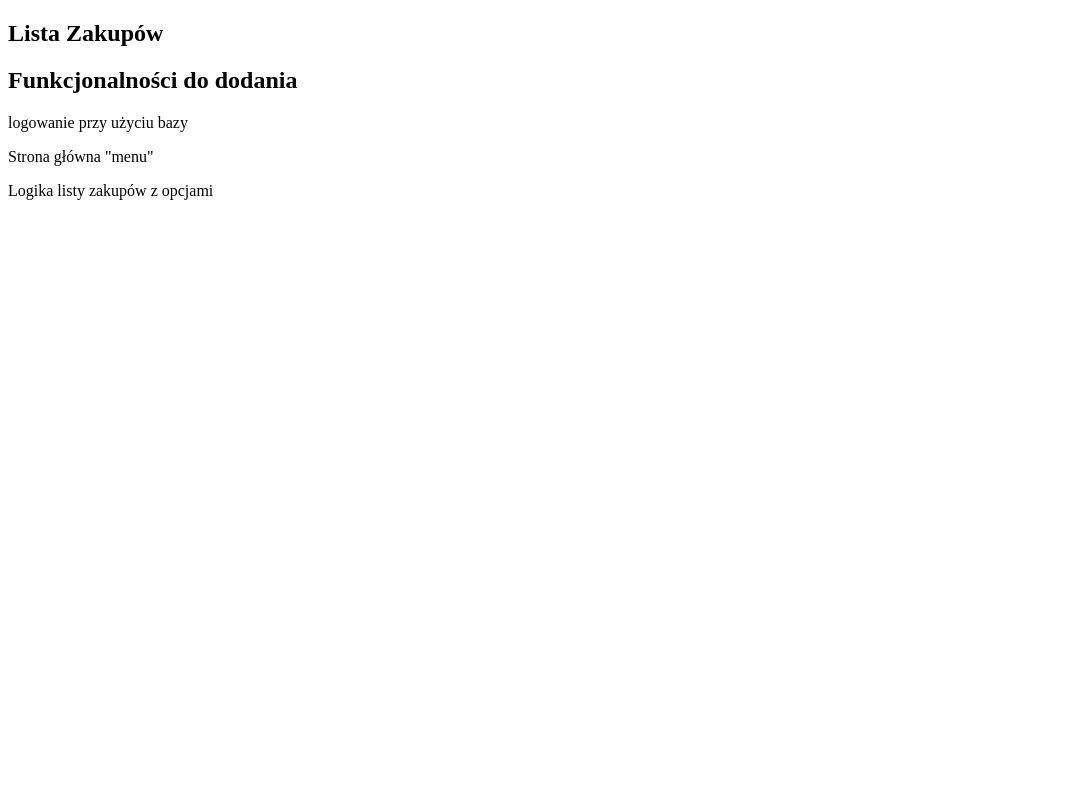
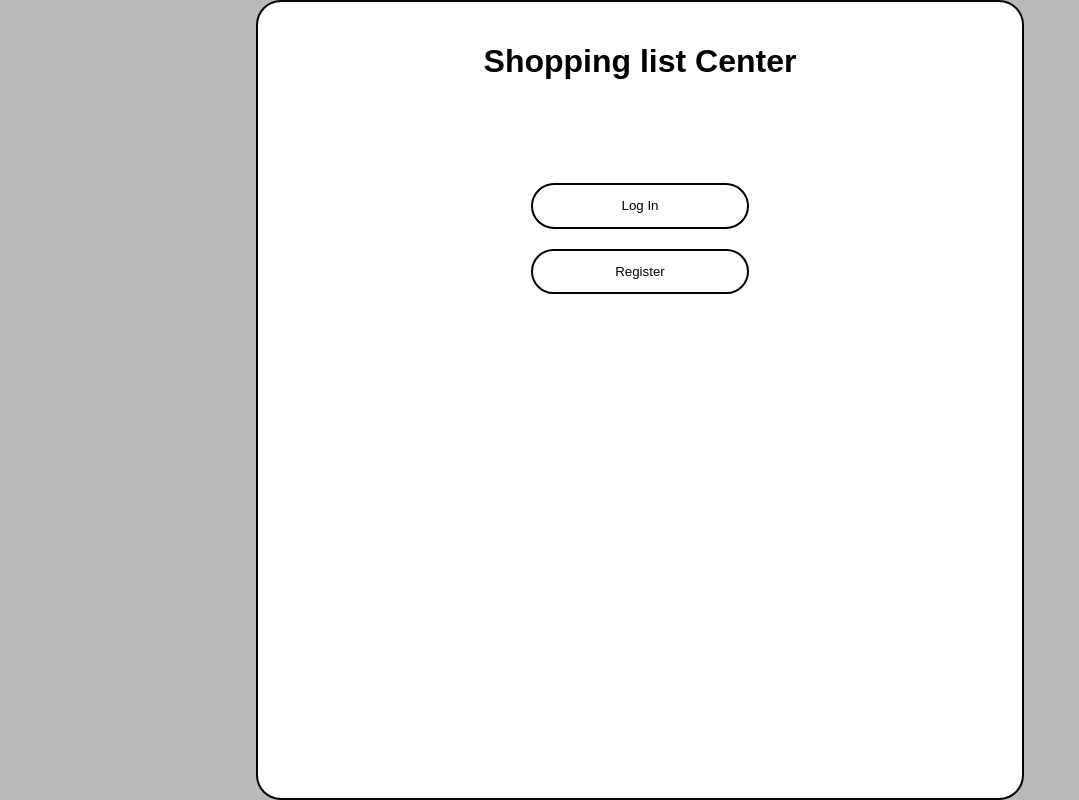
Before and after one commit to Yuuri2/Technologie-Chmurowe, a SvelteKit app in the folder strona-www/: page / in a window 1280 px wide. Shown: the whole page, without its empty margins (0-1079 px from the left). Built offline with nearby package versions, Linux system fonts and the light colour scheme.

Commit message:
added Home page, Registration page and Login page

```diff
--- a/strona-www/src/routes/+page.svelte
+++ b/strona-www/src/routes/+page.svelte
@@ -1,14 +1,154 @@
-<section id="main">
-<h1>Lista Zakupów</h1>
-<h2>Funkcjonalności do dodania</h2>
-<p>logowanie przy użyciu bazy</p>
-<p>Strona główna "menu"</p>
-<p>Logika listy zakupów z opcjami</p>
-</section>
+<script>
+    let currentPage = $state('home');
 
+    let username = $state('');
+    let password = $state('');
+    let passwordCheck = $state('');
+
+    let savedName = "admin";
+    let savedPswd = "2137";
+    function Register(){
+        currentPage = 'register';
+    }
+    function LogIn(){
+        currentPage = 'logIn';
+    }
+    function GoHome(){
+        currentPage = "home";
+        username = '';
+        password = '';
+        passwordCheck = '';
+    }
+
+    function RegistrationValidation(){
+        if (password === '' || passwordCheck === '') {
+            alert('Password is missing!');
+            return;
+        }
+        if (password === passwordCheck) {
+            alert('Welcome ' + username);
+            // Przesyłanie do bazy
+
+
+            //
+        }
+        else{
+            alert('Passwords are not identical');
+        }
+    }
+
+    function handleLogIn(){
+        if(username == savedName && password == savedPswd){
+            alert("Welcome back!");
+        }
+        else{
+            alert("Niepoprawne dane");
+        }
+    }
+
+</script>
+<div id="back">
+    <div id="front">
+
+        {#if currentPage === 'home'}
+        <div id="frontPageSign">
+            <h1>Shopping list Center</h1>
+        </div>
+        <div id="SignInBtnContainer">
+            <button class="UIButton" onclick={LogIn}>Log In</button>
+            <button class="UIButton" onclick={Register}>Register</button>
+        </div>
+
+        {:else if currentPage === 'register'}
+        <div id="frontPageSign">
+            <h1>Register!</h1>
+        </div>
+        <div id="SignInBtnContainer">
+            <b>Username: </b><input class="UIInput" type="text" name="Name" bind:value={username}/>
+            <b>Password: </b><input class="UIInput" type="password" name="Password" bind:value={password}/>
+            <b>Confirm Password: </b><input class="UIInput" type="password" name="PasswordCheck" bind:value={passwordCheck}/>
+            <button class="UIButton SubmitBtn" onclick={RegistrationValidation}>Submit</button>
+            <button class="UIButton" onclick={GoHome}>← Go back</button>
+        </div>
+
+        {:else if currentPage === 'logIn'}
+        <div id="frontPageSign">
+            <h1>Sign In!</h1>
+        </div>
+        <div id="SignInBtnContainer">
+            <b>Username: </b><input class="UIInput" type="text" name="Name" bind:value={username}/>
+            <b>Password: </b><input class="UIInput" type="password" name="Password" bind:value={password}/>
+            <button class="UIButton SubmitBtn" onclick={handleLogIn}>Submit</button>
+            <button class="UIButton" onclick={GoHome}>← Go back</button>
+        </div>
+
+        {/if}
+    </div>
+</div>
 <style>
-html{
-    background-color: skyblue;
+:global(body){
+    margin: 0;
+    padding: 0;
+    box-sizing: border-box;
+    color: black;
+    font-family: sans-serif;
 }
 
+#back{
+    background-color: #b9b9b9;
+    width: 100vw;
+    height: 100vh;
+    display: flex;
+    justify-content: center;
+}
+#front{
+    width: 60%;
+    height: 100%;
+    background-color: #ffffff;
+    padding: 20px;
+    box-sizing: border-box;
+    border-radius: 25px;
+    border: 2px solid black;
+}
+#frontPageSign{
+    width: 100%;
+    height: 20%;
+    display: flex;
+    justify-content: center;
+}
+#SignInBtnContainer{
+    width: 100%;
+    height: 60%;
+    display: flex;
+    flex-direction: column;
+    align-items: center;
+}
+
+.UIButton{
+    width: 30%;
+    height: 10%;
+    margin: 10px;
+    background-color: white;
+    border-radius: 25px;
+    border: 2px solid black;
+    transition: width 0.2s ease-in-out, height 0.2s ease-in-out;
+}
+.SubmitBtn {
+    margin-top: 20px;
+    background-color: #73AD21;
+    color: white;
+    border: none;
+}
+.UIButton:hover{
+    transform: scale(1.1);
+    cursor: pointer;
+}
+
+.UIInput {
+    width: 50%;
+    padding: 10px;
+    margin: 10px 0;
+    border: 1px solid #cecece;
+    border-radius: 5px;
+}
 </style>
```
